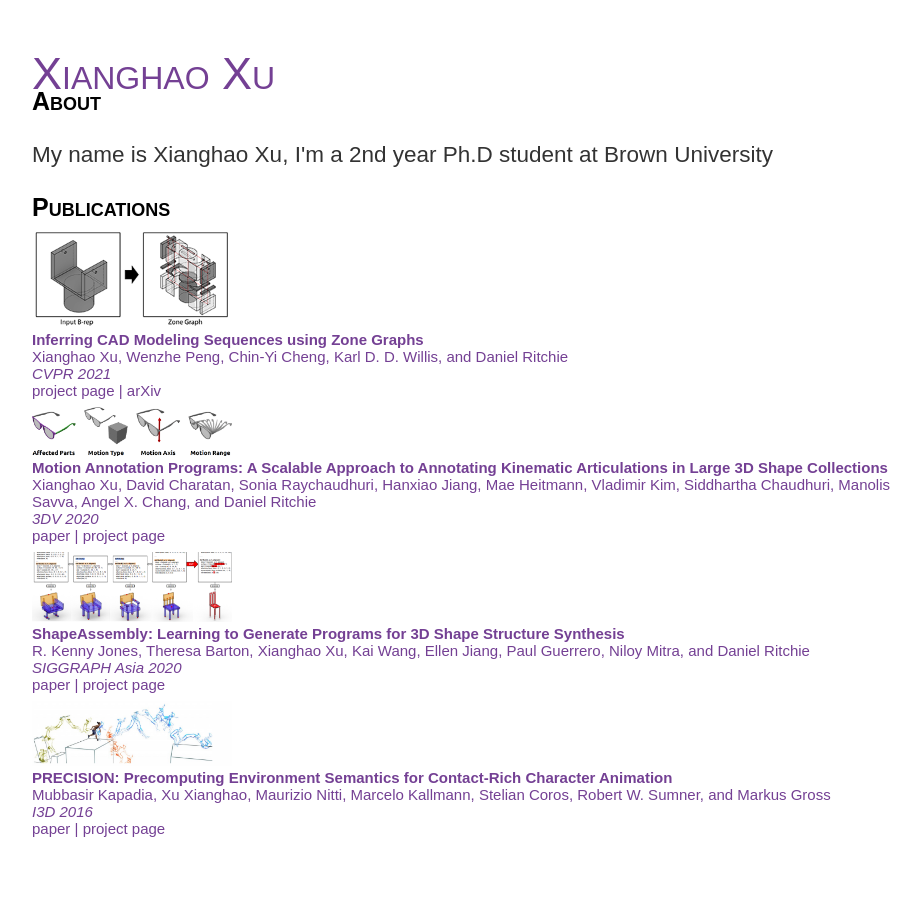
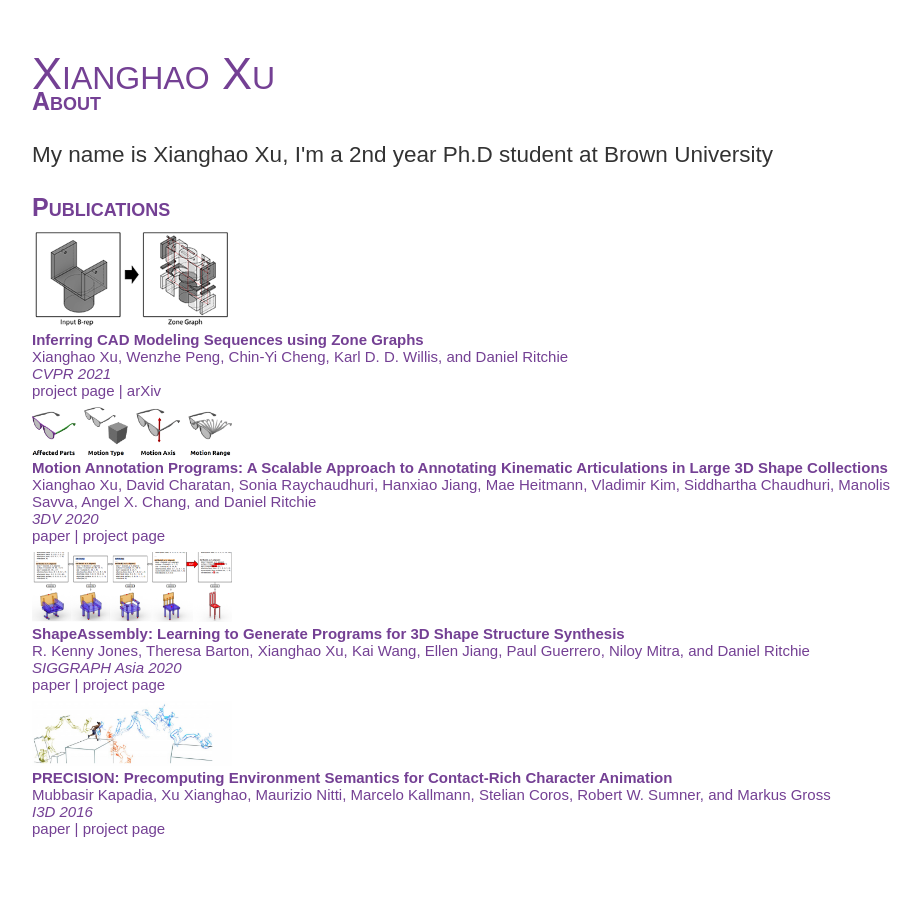
Before and after one commit to xxh43/xxh43.github.io, a Jekyll site: the page built from index.html, in a window 1280 px wide. Shown: the whole page, without its empty margins (160-1081 px from the left). Built offline with Jekyll 4.4.1, drawn with Linux system fonts in a browser that asks for light colours.

Commit message:
Update style.css

```diff
--- a/css/style.css
+++ b/css/style.css
@@ -10,7 +10,7 @@ a, a:hover {
 /*---------------------------------------------------------------*/
 
 #mainnav {
-
+	color:#744094;
 }
 
 .navbar-brand {
@@ -20,11 +20,11 @@ a, a:hover {
 }
 
 .navbar-brand a {
-
+	color:#744094;
 }
 
 .navbar-brand a:hover {
-
+	color:#744094;
 }
 
 /*---------------------------------------------------------------*/
@@ -51,6 +51,7 @@ a, a:hover {
 
 .mainitem {
 	margin-bottom: 1.25em;
+	color:#744094;
 }
 
 .mainheader {
@@ -58,6 +59,7 @@ a, a:hover {
 	font-variant: small-caps;
 	font-size: 25px;
 	margin-bottom: 6px;
+	color:#744094;
 }
 
 /*---------------------------------------------------------------*/
```
